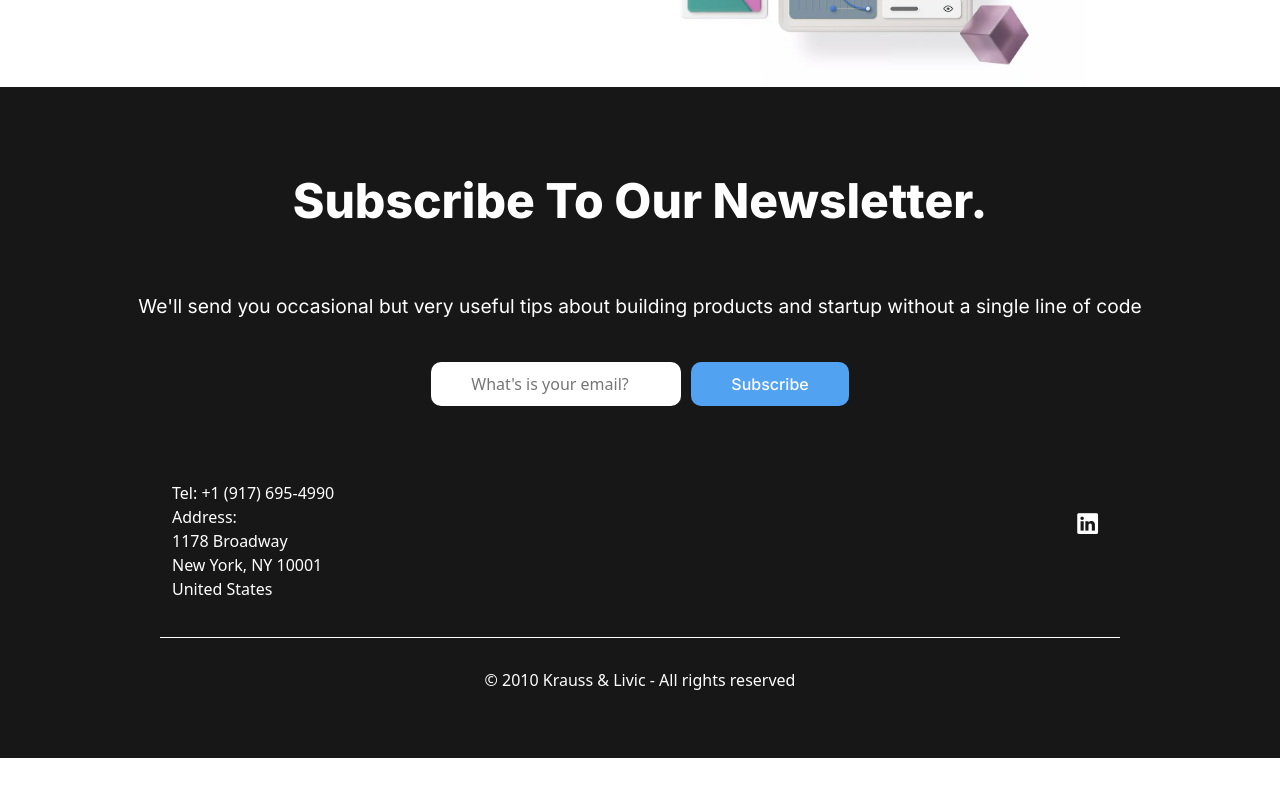
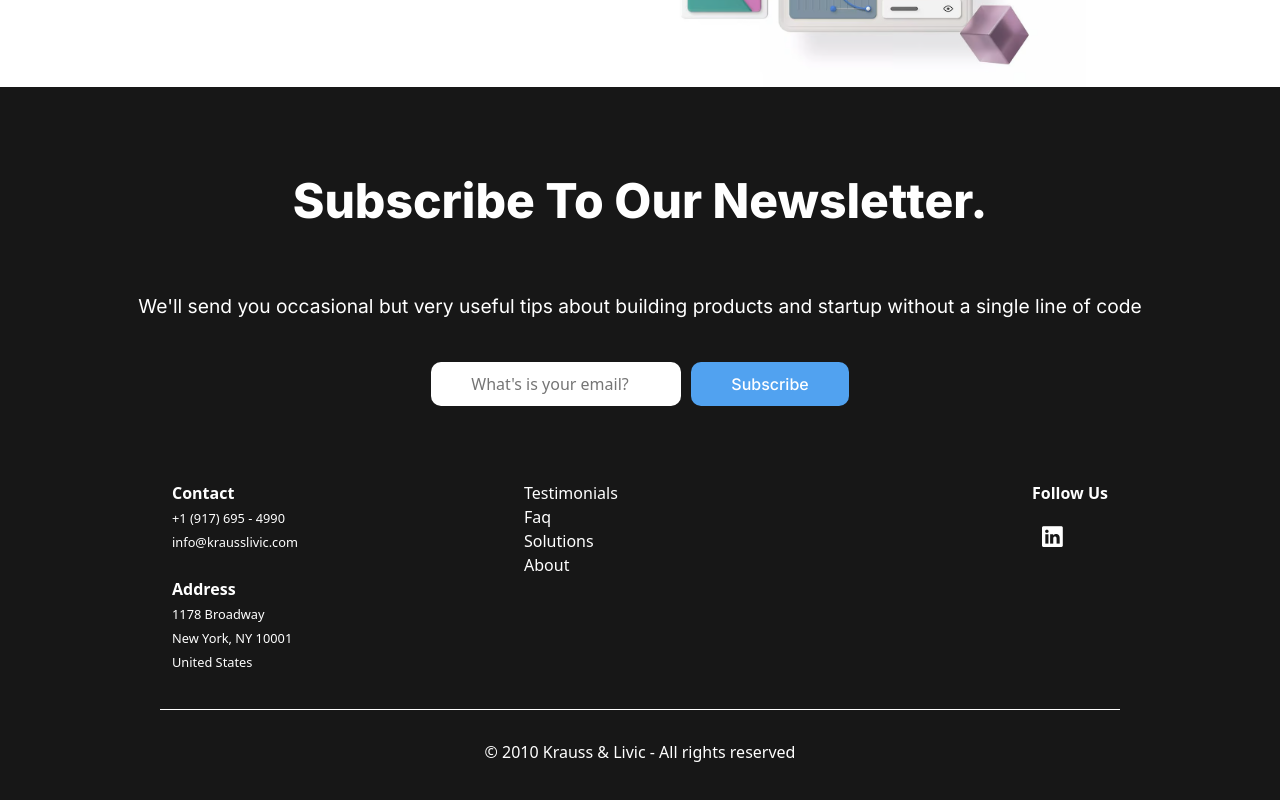
Before and after one commit to fstempler/klHome, a React (Vite) app: page /Footer in a window 1280 px wide. Shown: the part 7361-8161 px from the top of the page. Before the commit the page ends 8119 px from the top, so only its background shows below. Built offline with nearby package versions, Linux system fonts and the light colour scheme.

Commit message:
fix Footer / fix phone number harvesting

```diff
--- a/src/components/Footer/Footer.jsx
+++ b/src/components/Footer/Footer.jsx
@@ -1,6 +1,10 @@
 import emailjs from '@emailjs/browser';
 import { toast } from 'react-toastify';
 import { useState } from 'react';
+import { scroller } from 'react-scroll';
+import { HashLink as Link } from 'react-router-hash-link';
+import { ScrollElement } from 'react-scroll';
+
 import 'react-toastify/dist/ReactToastify.css';
 import './footer.css'
 
@@ -97,21 +101,48 @@ const Footer = () => {
                 </form>
             </div>
             <div className='row footer__Info-Container'>
-                <div className='col-12 col-sm-6 footer__Address-Container'>
+                <div className='col-12 col-sm-4 footer__Address-Container'>
                     <p className='footer__Address'>
-                       Tel: +1 (917) 695-4990
+                        <strong>Contact</strong>
+                        {/* +1 (917) 695-4990 */}
                         <br/>
-                        Address:
+                        <span className='footer__Item rev phone'>596</span>
                         <br/>
-                        1178 Broadway
+                        <a href='mailto:info@krausslivic.com'><span className='footer__Item rev email'>ssuark</span></a>
                         <br/>
-                        New York, NY 10001
                         <br/>
-                        United States
+                        <strong>Address</strong>
+                        <br/>
+                        <span className='footer__Item'>1178 Broadway</span>
+                        <br/>
+                        <span className='footer__Item'>New York, NY 10001</span>
+                        <br/>
+                        <span className='footer__Item'>United States</span>
                     </p>
                 </div>
-                <div className='col-12 col-sm-6 footer__Rrss-Container'>
+                <div className='col-12 col-sm-4 footer__Sitemap-Container'>
+                    <ul className='footer__Sitemap-List'>
+                        <li className="footer__List">
+                            <Link className=""  to="#ClientsReviews" smooth
+                                onClick={() => scrollToElement('ClientsReviews')}>Testimonials</Link>
+                        </li>
+                        <li className="footer__List">
+                            <Link className=""  to="#Faq" smooth
+                                onClick={() => scrollToElement('Faq')}>Faq</Link>
+                        </li>
+                        <li className="footer__List">
+                            <Link className=""  to="#Solutions" smooth
+                            onClick={() => scrollToElement('Solutions')}>Solutions</Link>
+                        </li>
+                        <li className="footer__List">
+                            <Link className=""  to="#About" smooth
+                            onClick={() => scrollToElement('About')}>About</Link>
+                        </li>
+                    </ul>
+                </div>
+                <div className='col-12 col-sm-4 footer__Rrss-Container'>
                     <div className='footer__Rrss'>
+                        <p className='footer__Address'><strong>Follow Us</strong></p>
                         {/* <i className="bi bi-facebook icon"></i> */}
                         <a target='blanc' href='https://ar.linkedin.com/company/krausslivic-venture-capital?trk=public_profile_topcard-current-company'>
                             <i className="bi bi-linkedin icon"></i>
--- a/src/components/Footer/footer.css
+++ b/src/components/Footer/footer.css
@@ -63,11 +63,12 @@
 }
 .footer__Info-Container{
     display: flex;
-    justify-content: center; /* Centrar horizontalmente */
-    align-items: center;
+    justify-content: center;
+    align-items: flex-start;
     border-bottom: solid 1px #ffffff;
     padding: 20px 0;
     width: 75%;
+    margin-top: 50px;
 }
 .footer__Copyright-Container{
     display: flex;
@@ -80,6 +81,7 @@
 .footer__Address{
     color: #ffffff;
     text-align: left;
+    font-size: 1rem;
 }
 .footer__Rrss-Container{
     display: flex;
@@ -98,18 +100,39 @@ a{
     color: #ffffff;
 }
 .footer__Address-Container{
-    margin-top: 50px;
     text-align: center;
 }
 .footer__Copyright{
     color: #ffffff;
     text-align: center;
 }
+.footer__Item{
+    font-size: 0.8rem;
+}
+.footer__Sitemap-Container{
+    display: flex;
+    justify-content: space-between;
+    align-content: stretch;
+    align-items: center;
+    /* margin-left: auto;
+    margin-right: auto; */
+    flex-wrap: wrap;
+}
+.footer__List{
+    list-style: none;
+}
+
+/* Data protectio */
+/* +1 (917) 695-4990 */
+span.rev { unicode-bidi:bidi-override; direction:rtl }
+span.rev.email:before { content:"moc.civil" }
+span.rev.email:after { content:"@ofni" }
+span.rev.phone:before { content:"0994 - " }
+span.rev.phone:after { content:" (719) 1+" }
 
 @media (max-width: 768px) {
     .footer__Info-Container{
         margin: 0;
-
     }
     .footer__Copyright-Container{
         justify-content: center;
@@ -118,3 +141,15 @@ a{
         justify-content: center;
     }
 }
+@media (max-width: 576px) {
+
+    .footer__Rrss-Container{
+        justify-content: flex-start;
+    }
+    .footer__Sitemap-Container{
+        justify-content: flex-start;
+    }
+    .footer__Sitemap-List{
+        padding: 0;
+    }
+}
--- a/src/index.css
+++ b/src/index.css
@@ -3,3 +3,7 @@
   padding: 0;
   box-sizing: border-box;
 }
+
+a{
+  color: #fff;
+}
```
